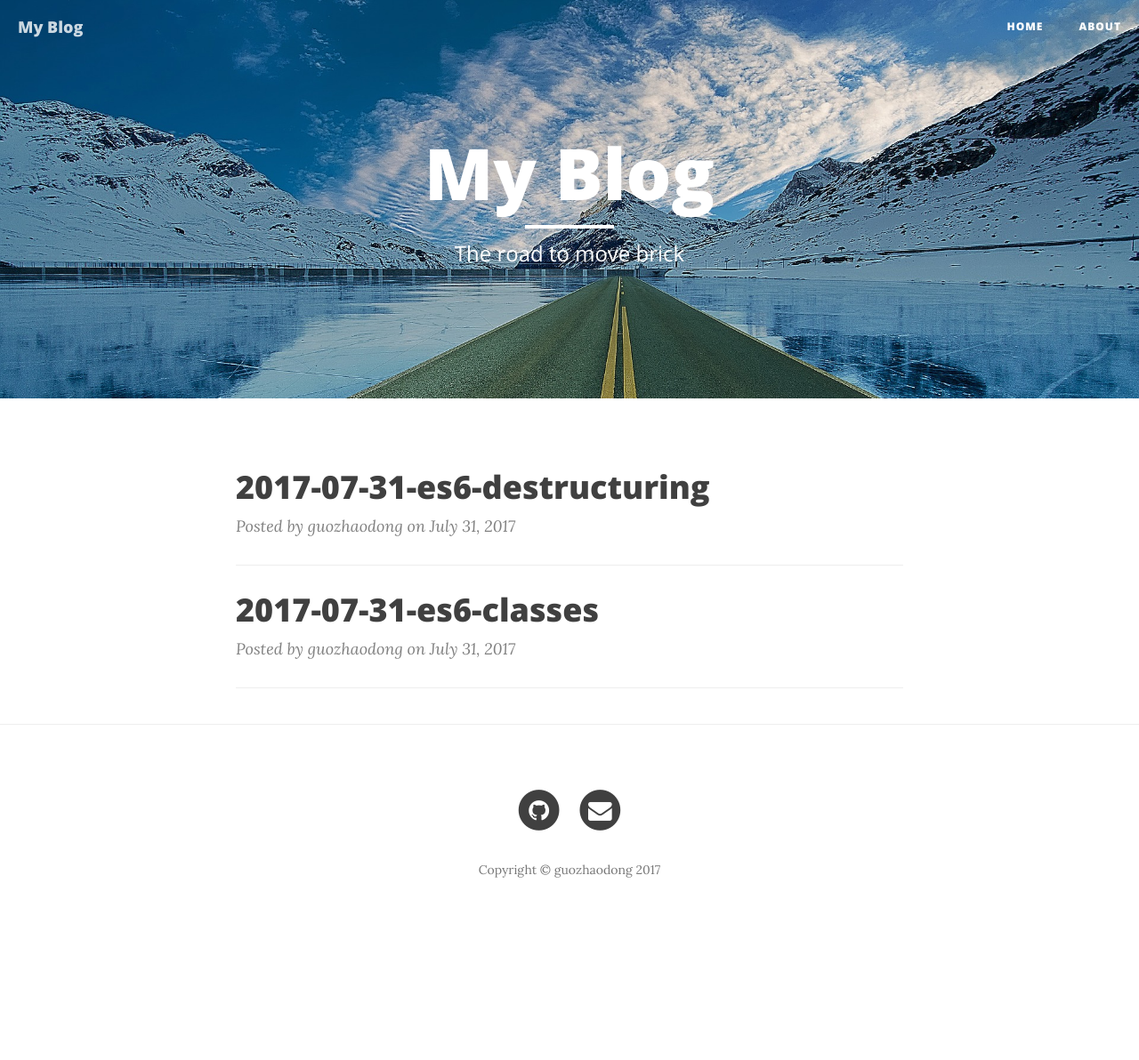
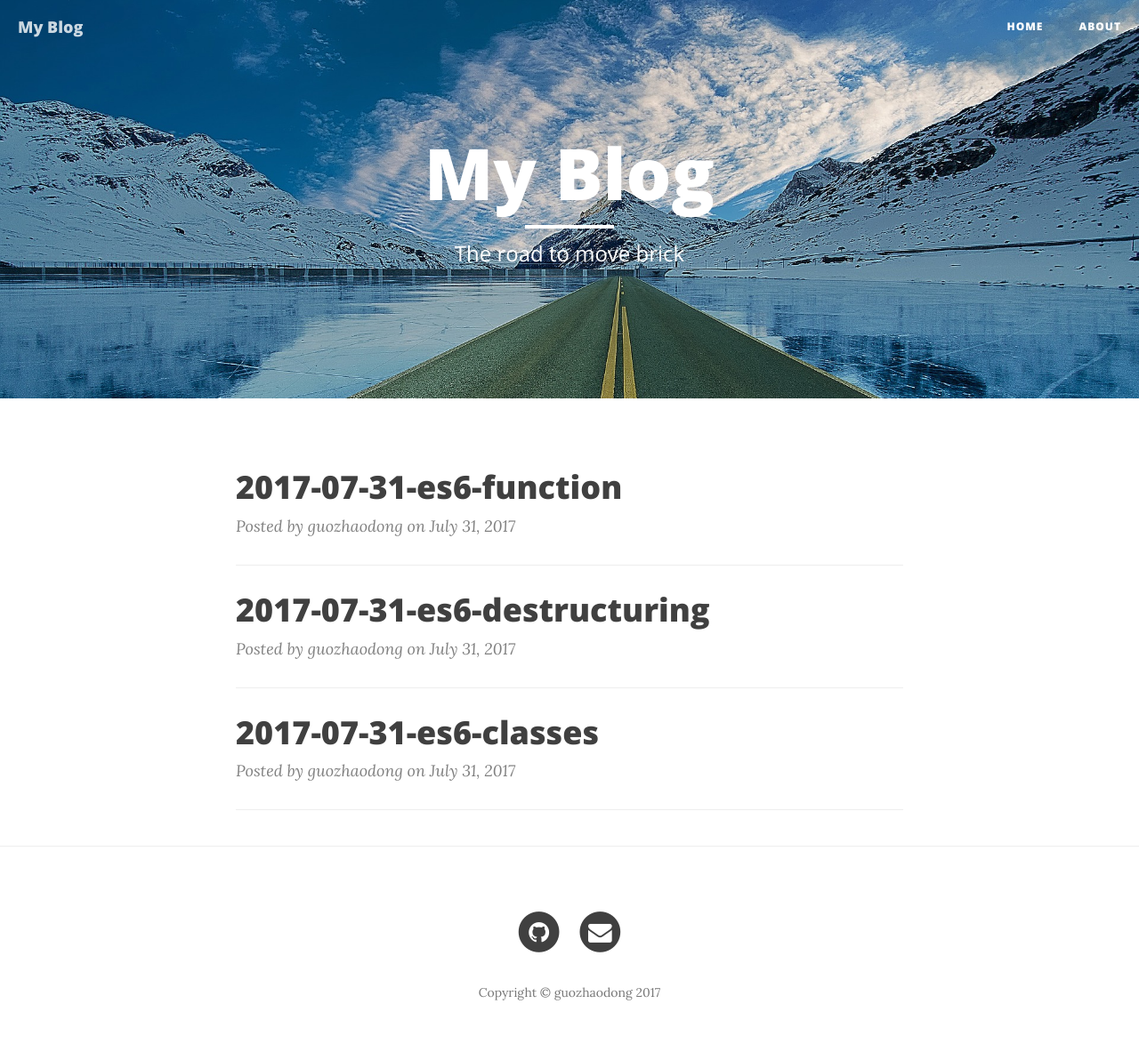
Before and after one commit to Bubble2/Bubble2.github.io, a Jekyll site: the page built from index.html, in a window 1280 px wide. Shown: the whole page at 89% size. Built offline with Jekyll 4.4.1, drawn with Linux system fonts in a browser that asks for light colours; nearby versions of some CDN libraries; the list of posts is cut into pages by our own code; before the commit the page ends 1054 px from its top, so only the background shows below that.

Commit message:
modify post

```diff
--- /dev/null
+++ b/_posts/2017-07-31-es6-function.md
@@ -0,0 +1,8 @@
+---
+layout:     post
+title:      "2017-07-31-es6-function"
+date:       "2017-07-31 "
+author:     "guozhaodong"
+---
+
+# es6之函数
```
Also changed, not shown: _posts/2017-07-31-es6-classes.md (+0 -1 lines), _posts/2017-07-31-es6-destructuring.md (+0 -1 lines).
